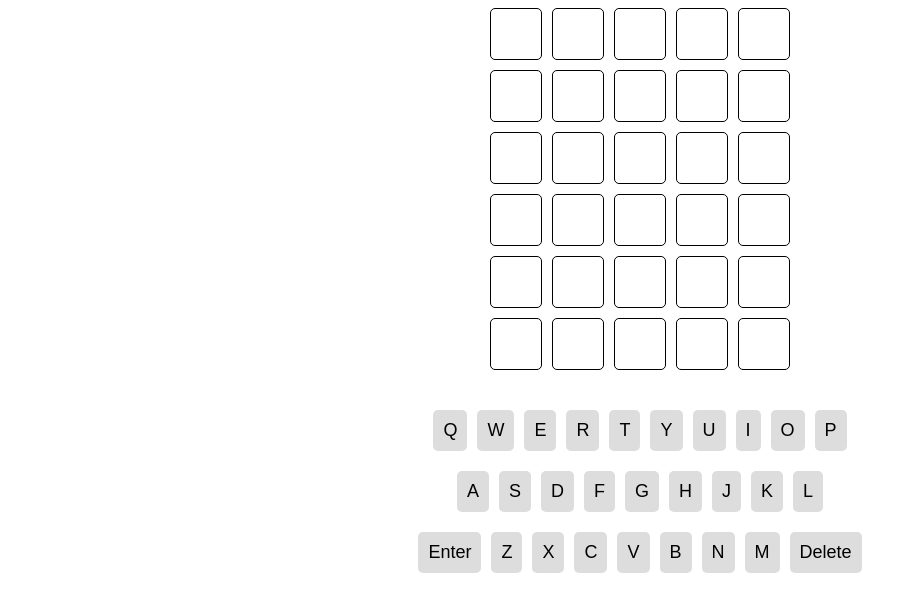
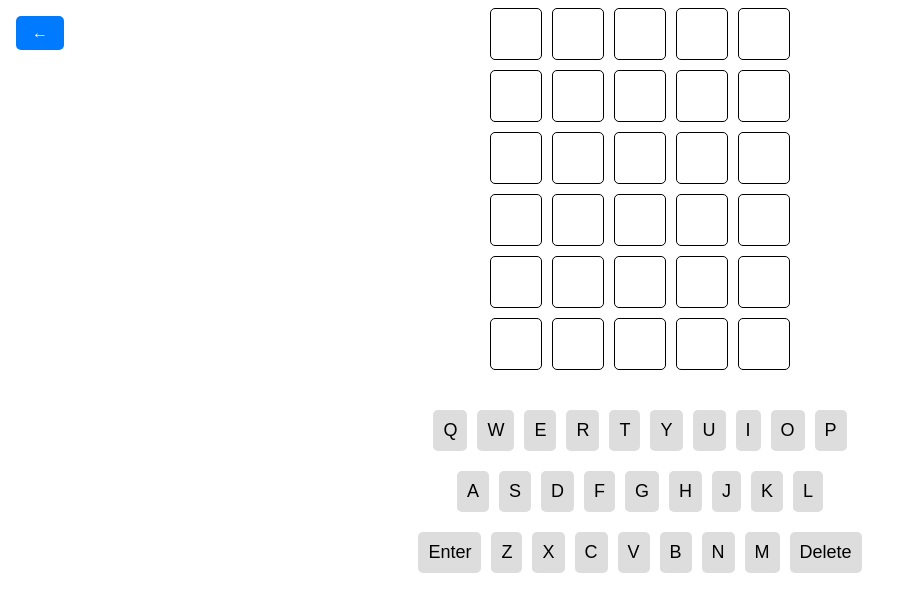
Before and after one commit to bmorgan25/k-nyt, a Next.js app: page /wordle in a window 1280 px wide. Shown: the top 612 px of the page, without its empty margins (0-909 px from the left). Built offline with nearby package versions, Linux system fonts and the light colour scheme.

Commit message:
Add modal and back button

```diff
--- /dev/null
+++ b/src/components/backbutton/index.tsx
@@ -0,0 +1,12 @@
+import { useRouter } from "next/router";
+import styles from "./styles.module.css";
+
+export function BackButton() {
+  const router = useRouter();
+
+  return (
+    <button className={styles["back-button"]} onClick={() => router.push("/")}>
+      ←
+    </button>
+  );
+}
--- /dev/null
+++ b/src/components/backbutton/styles.module.css
@@ -0,0 +1,16 @@
+.back-button {
+  position: absolute;
+  top: 16px;
+  left: 16px;
+  padding: 8px 16px;
+  font-size: 16px;
+  background: #007bff;
+  color: white;
+  border: none;
+  border-radius: 5px;
+  cursor: pointer;
+}
+
+.back-button:hover {
+  background: #0056b3;
+}
--- /dev/null
+++ b/src/components/modal/index.module.css
@@ -0,0 +1,33 @@
+.modal-overlay {
+  position: fixed;
+  top: 0;
+  left: 0;
+  width: 100%;
+  height: 100%;
+  background: rgba(0, 0, 0, 0.5);
+  display: flex;
+  align-items: center;
+  justify-content: center;
+}
+
+/* Modal Box */
+.modal-content {
+  background: white;
+  padding: 20px;
+  border-radius: 10px;
+  text-align: center;
+  max-width: 300px;
+  box-shadow: 0px 4px 6px rgba(0, 0, 0, 0.1);
+}
+
+/* Button */
+.modal-content button {
+  margin-top: 10px;
+  padding: 8px 16px;
+  border: none;
+  background: #007bff;
+  color: white;
+  font-size: 16px;
+  border-radius: 5px;
+  cursor: pointer;
+}
--- /dev/null
+++ b/src/components/modal/index.tsx
@@ -0,0 +1,20 @@
+import styles from "./index.module.css";
+
+interface ModalProps {
+  isOpen: boolean;
+  message: string;
+  onClose: () => void;
+}
+
+export function Modal({ isOpen, message, onClose }: ModalProps) {
+  if (!isOpen) return null; // Don't render if modal is closed
+
+  return (
+    <div className={styles["modal-overlay"]}>
+      <div className={styles["modal-content"]}>
+        <p>{message}</p>
+        <button onClick={onClose}>OK</button>
+      </div>
+    </div>
+  );
+}
--- a/src/pages/wordle/index.tsx
+++ b/src/pages/wordle/index.tsx
@@ -1,3 +1,5 @@
+import { BackButton } from "@/components/backbutton";
+import { Modal } from "@/components/modal";
 import clsx from "clsx";
 import { useRouter } from "next/router";
 import { useEffect, useState } from "react";
@@ -16,6 +18,8 @@ export default function Wordle() {
   const [colorIdxs, setColorIdxs] = useState<string[][]>(
     Array(6).fill(Array(5).fill("none"))
   );
+  const [isModalOpen, setIsModalOpen] = useState(false);
+  const [modalMessage, setModalMessage] = useState("");
 
   const router = useRouter();
 
@@ -77,6 +81,15 @@ export default function Wordle() {
     });
 
     setColorIdxs(currColors);
+    if (currGuess === todayWord) {
+      setModalMessage(`Congrats! You solved today's word: ${todayWord}`);
+      setIsModalOpen(true);
+      return;
+    } else if (guessIdx + 1 > 5) {
+      setModalMessage(`Oh no! You couldn't get today's word! Try again!`);
+      setIsModalOpen(true);
+      return;
+    }
     setGuessIdx(guessIdx + 1);
     setCurrIdx(0);
   };
@@ -124,9 +137,11 @@ export default function Wordle() {
   };
 
   return (
-    <div>
+    <>
+      <div className={styles["container"]}>
+        <BackButton />
         {/** Wordle section */}
-      <div id="container" className={styles["container"]}>
+        <div id="container">
           {guess.map((g, idx) => (
             <div key={`row-${idx}`} className={styles["row"]}>
               {g.map((char, jdx) => (
@@ -134,7 +149,8 @@ export default function Wordle() {
                   key={`char-${idx}-${jdx}`}
                   className={clsx("row", {
                     [styles["char-box-green"]]: colorIdxs[idx][jdx] === "green",
-                  [styles["char-box-yellow"]]: colorIdxs[idx][jdx] === "yellow",
+                    [styles["char-box-yellow"]]:
+                      colorIdxs[idx][jdx] === "yellow",
                     [styles["char-box-grey"]]: colorIdxs[idx][jdx] === "grey",
                     [styles["char-box"]]: colorIdxs[idx][jdx] === "none",
                   })}
@@ -145,10 +161,18 @@ export default function Wordle() {
             </div>
           ))}
         </div>
+        <div>
+          <Modal
+            isOpen={isModalOpen}
+            message={modalMessage}
+            onClose={() => setIsModalOpen(false)}
+          />
+        </div>
         {/** Input section */}
         <div>
           <Keyboard onKeyPress={handleKeyPress} />
         </div>
       </div>
+    </>
   );
 }
--- a/src/pages/wordle/styles.module.css
+++ b/src/pages/wordle/styles.module.css
@@ -1,7 +1,15 @@
+.back-btn {
+  display: flex;
+}
+
 .container {
   display: flex;
   flex-direction: column;
   align-items: center;
+  max-width: 390px;
+  width: 100%;
+  margin: 0 auto;
+  padding: 0 16px;
 }
 
 .row {
```
Lines whose indentation alone changed are shown as unchanged.
